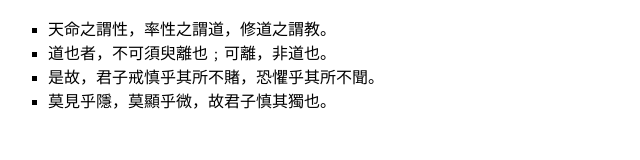
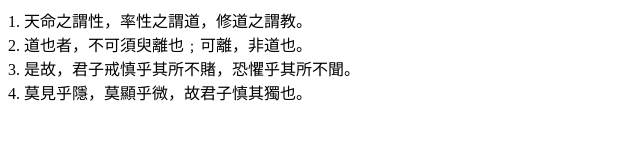
Before and after one commit to JK910816/JK910816.github.io, a plain HTML site: page W6/Exercise3.htm in a window 1280 px wide. Shown: the whole page, without its empty margins (0-640 px from the left). Drawn offline with Linux system fonts and the light colour scheme.

Commit message:
Update Exercise3.htm

```diff
--- a/W6/Exercise3.htm
+++ b/W6/Exercise3.htm
@@ -1,11 +1,17 @@
 <!DOCTYPE html>
 <html>
 <body>
- <ul type="square">
-  <li>天命之謂性，率性之謂道，修道之謂教。</li>
-  <li>道也者，不可須臾離也﹔可離，非道也。</li>
-  <li>是故，君子戒慎乎其所不賭，恐懼乎其所不聞。</li>
-  <li>莫見乎隱，莫顯乎微，故君子慎其獨也。</li>
- </ul>
+ <div>
+  1. 天命之謂性，率性之謂道，修道之謂教。
+ </div>
+ <div>
+  2. 道也者，不可須臾離也﹔可離，非道也。
+ </div>
+ <div>
+  3. 是故，君子戒慎乎其所不賭，恐懼乎其所不聞。
+ </div>
+ <div>
+  4. 莫見乎隱，莫顯乎微，故君子慎其獨也。
+ </div>
 </body>
 </html>
```
